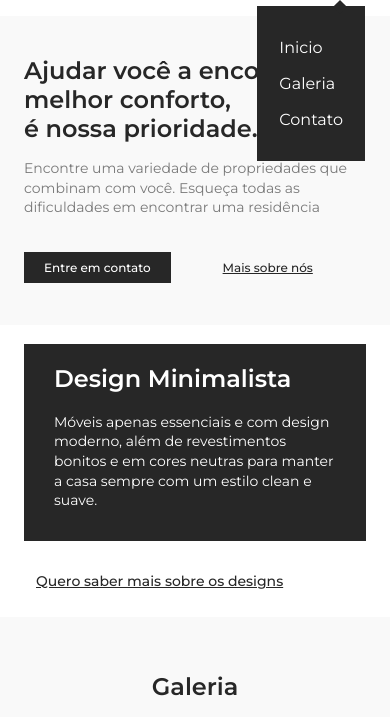
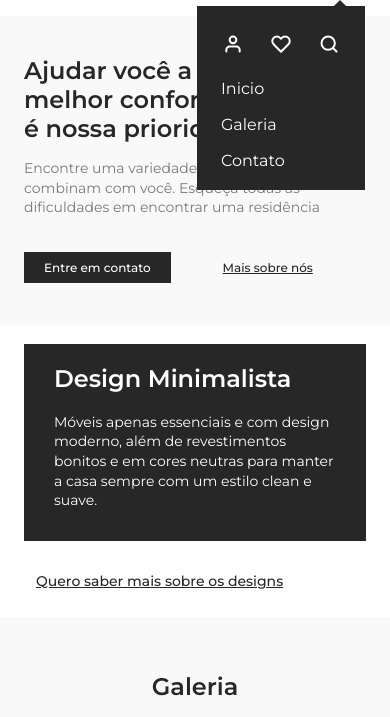
Before and after one commit to Wallace-Bezerra/HomeYou, a plain HTML site: page index.html in a window 390 px wide. Both pictures are taken after a click on the element 342 px from the left and 36 px from the top of the page. Shown: the part 56-773 px from the top of the page. Drawn offline with Linux system fonts and the light colour scheme.

Commit message:
features-menu-mobile

```diff
--- a/Js/script.js
+++ b/Js/script.js
@@ -30,14 +30,21 @@ function verificaMedia() {
         })
     });
 
-}
+    const linkIcones = document.querySelector(".links-icones");
+    if (window.matchMedia('(max-width:480px)').matches) {
 
-function menuRezise() {
+        console.log("meidia")
+        linksMobile.appendChild(linkIcones);
 
+    }
+    else {
+        const menu = document.querySelector('.menu');
+        menu.insertBefore(linkIcones, menuMobile);
+        console.log('teste1');
+    }
 }
 
 //menu mobile
-
 
 menuMobile.addEventListener('click', () => {
     linksMobile.classList.toggle("active");
@@ -47,6 +54,4 @@ menuMobile.addEventListener('click', () => {
             linksMobile.classList.remove("active");
         })
     })
-
-
 })
--- a/index.html
+++ b/index.html
@@ -27,23 +27,44 @@
 
             <ul class="links-icones">
                 <li>
-                    <img src="./img/fi_user.svg" alt="">
+                    <svg width="20" height="20" viewBox="0 0 20 20" fill="none" xmlns="http://www.w3.org/2000/svg">
+                        <path
+                            d="M16.6666 17.5V15.8333C16.6666 14.9493 16.3154 14.1014 15.6903 13.4763C15.0652 12.8512 14.2173 12.5 13.3333 12.5H6.66658C5.78253 12.5 4.93468 12.8512 4.30956 13.4763C3.68444 14.1014 3.33325 14.9493 3.33325 15.8333V17.5"
+                            stroke="#272727" stroke-width="2" stroke-linecap="round" stroke-linejoin="round" />
+                        <path
+                            d="M10.0001 9.16667C11.841 9.16667 13.3334 7.67428 13.3334 5.83333C13.3334 3.99238 11.841 2.5 10.0001 2.5C8.15913 2.5 6.66675 3.99238 6.66675 5.83333C6.66675 7.67428 8.15913 9.16667 10.0001 9.16667Z"
+                            stroke="#272727" stroke-width="2" stroke-linecap="round" stroke-linejoin="round" />
+                    </svg>
+
                 </li>
                 <li>
-                    <img src="./img/fi_heart.svg" alt="">
+                    <svg width="20" height="20" viewBox="0 0 20 20" fill="none" xmlns="http://www.w3.org/2000/svg">
+                        <path
+                            d="M17.3666 3.84172C16.941 3.41589 16.4356 3.0781 15.8794 2.84763C15.3232 2.61716 14.727 2.49854 14.1249 2.49854C13.5229 2.49854 12.9267 2.61716 12.3705 2.84763C11.8143 3.0781 11.3089 3.41589 10.8833 3.84172L9.99994 4.72506L9.1166 3.84172C8.25686 2.98198 7.0908 2.49898 5.87494 2.49898C4.65908 2.49898 3.49301 2.98198 2.63327 3.84172C1.77353 4.70147 1.29053 5.86753 1.29053 7.08339C1.29053 8.29925 1.77353 9.46531 2.63327 10.3251L3.5166 11.2084L9.99994 17.6917L16.4833 11.2084L17.3666 10.3251C17.7924 9.89943 18.1302 9.39407 18.3607 8.83785C18.5912 8.28164 18.7098 7.68546 18.7098 7.08339C18.7098 6.48132 18.5912 5.88514 18.3607 5.32893C18.1302 4.77271 17.7924 4.26735 17.3666 3.84172V3.84172Z"
+                            stroke="#272727" stroke-width="2" stroke-linecap="round" stroke-linejoin="round" />
+                    </svg>
+
                 </li>
                 <li>
-                    <img src="./img/fi_search.svg" alt="">
+                    <svg width="20" height="20" viewBox="0 0 20 20" fill="none" xmlns="http://www.w3.org/2000/svg">
+                        <path
+                            d="M9.16667 15.8333C12.8486 15.8333 15.8333 12.8486 15.8333 9.16667C15.8333 5.48477 12.8486 2.5 9.16667 2.5C5.48477 2.5 2.5 5.48477 2.5 9.16667C2.5 12.8486 5.48477 15.8333 9.16667 15.8333Z"
+                            stroke="#272727" stroke-width="2" stroke-linecap="round" stroke-linejoin="round" />
+                        <path d="M17.5 17.5L13.875 13.875" stroke="#272727" stroke-width="2" stroke-linecap="round"
+                            stroke-linejoin="round" />
+                    </svg>
                 </li>
             </ul>
             <div class="menu-mobile">
                 <img src="./img/menu-hamburguer.svg" alt="">
             </div>
-            <ul class="links-mobile">
-                <li><a href="#home">Inicio</a></li>
-                <li><a href="#gallery">Galeria</a></li>
-                <li><a href="#contact">Contato</a></li>
-            </ul>
+            <div class="links-mobile">
+                <ul class="links-ul">
+                    <li><a href="#home">Inicio</a></li>
+                    <li><a href="#gallery">Galeria</a></li>
+                    <li><a href="#contact">Contato</a></li>
+                </ul>
+            </div>
         </nav>
     </header>
 
--- a/sass/_header.scss
+++ b/sass/_header.scss
@@ -35,17 +35,27 @@ header {
 
         .links-icones {
             display: flex;
+            align-items: center;
             gap: 32px;
 
-            img {
-                padding: 10px 12px;
+            li {
+                padding: 8px 10px;
                 cursor: pointer;
-                transition: all .4s;
 
-                &:hover {
-                    color: #996f4c;
+                &:hover svg {
                     transform: scale(1.1);
                     transform: translateY(-3px);
+
+                    path {
+                        stroke: #5a5959;
+                    }
+                }
+
+                svg {
+                    display: flex;
+                    align-items: center;
+                    justify-content: center;
+                    transition: all .4s;
                 }
             }
         }
@@ -58,19 +68,48 @@ header {
         }
 
         .links-mobile {
-            display: flex;
-            flex-direction: column;
-            gap: 17px;
             position: absolute;
             top: 62px;
             right: 25px;
-            padding: 32px 22px;
+            padding: 20px 16px;
             background-color: $black;
             transform: translateY(-20px);
             transition: all cubic-bezier(.08, .8, .8, .68);
+            opacity: 0;
+            pointer-events: none;
+            transition: all .5s;
 
-            a {
-                color: $white;
+            .links-ul {
+                display: flex;
+                flex-direction: column;
+                gap: 17px;
+                padding-left: 8px;
+            }
+
+            &.active {
+                opacity: 1;
+                pointer-events: all;
+                transform: translateY(0px);
+                display: flex;
+                gap: 17px;
+                flex-direction: column-reverse;
+
+                a {
+                    color: $white;
+                }
+
+                .links-icones {
+                    flex-direction: row;
+                    gap: 8px;
+
+                    li {
+                        svg {
+                            path {
+                                stroke: $white;
+                            }
+                        }
+                    }
+                }
             }
 
             &::after {
@@ -82,18 +121,6 @@ header {
                 width: 10px;
                 height: 10px;
                 background-color: $black;
-
-            }
-
-            opacity: 0;
-            pointer-events: none;
-            transition: all .5s;
-
-            &.active {
-                opacity: 1;
-                pointer-events: all;
-                transform: translateY(0px);
-
             }
         }
     }
@@ -121,12 +148,4 @@ header {
             }
         }
     }
-
-    @include responsive(480px) {
-        .menu {
-            .links-icones {
-                display: none;
-            }
-        }
-    }
 }
--- a/sass/_variables.scss
+++ b/sass/_variables.scss
@@ -3,3 +3,4 @@ $black: #272727;
 $white-200: #E7E7E7;
 $gray: #797979;
 $background: #F9F9F9;
+$fdfd:#424242;
```
Also changed, not shown: css/main.css, img/fi_heart.svg (deleted), img/fi_search.svg (deleted), img/fi_user.svg (deleted), 1 other file.
